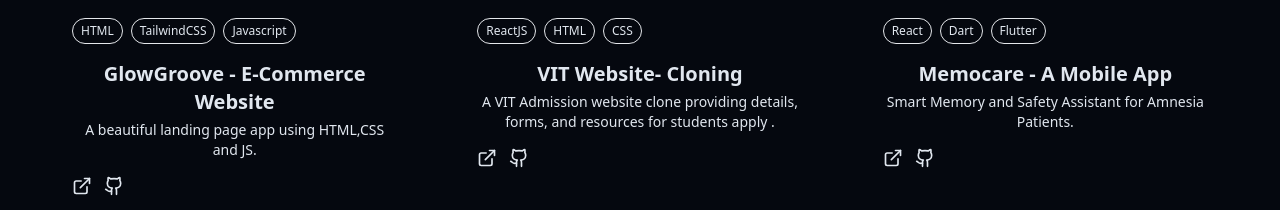
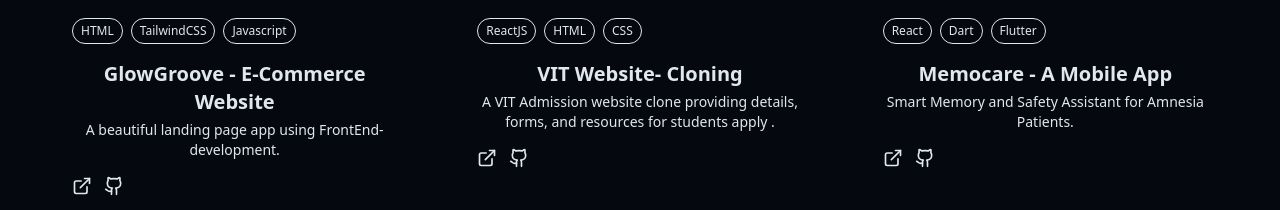
Before and after one commit to Pushparaj-sp/Portfolio, a React (Vite) app: page / in a window 1280 px wide. Shown: the part 2880-3090 px from the top of the page. Built offline with nearby package versions, Linux system fonts and the light colour scheme.

Commit message:
update css style and config

```diff
--- a/src/components/ProjectsSection.jsx
+++ b/src/components/ProjectsSection.jsx
@@ -4,7 +4,7 @@
   {
     id: 1,
     title: "GlowGroove - E-Commerce Website",
-    description: "A beautiful landing page app using HTML,CSS and JS.",
+    description: "A beautiful landing page app using FrontEnd-development.",
     image: "./glow.png",
     tags: ["HTML", "TailwindCSS", "Javascript"],
     demoUrl: "https://pushparaj-sp-23.neocities.org/GlowGroove/",
```
